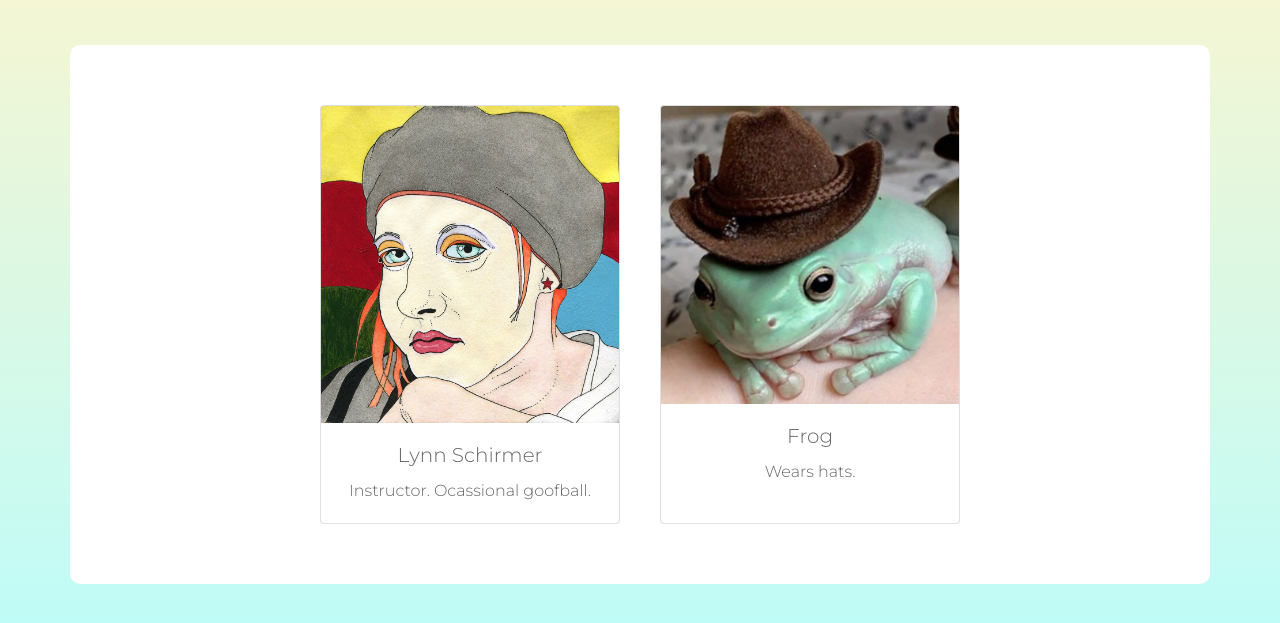
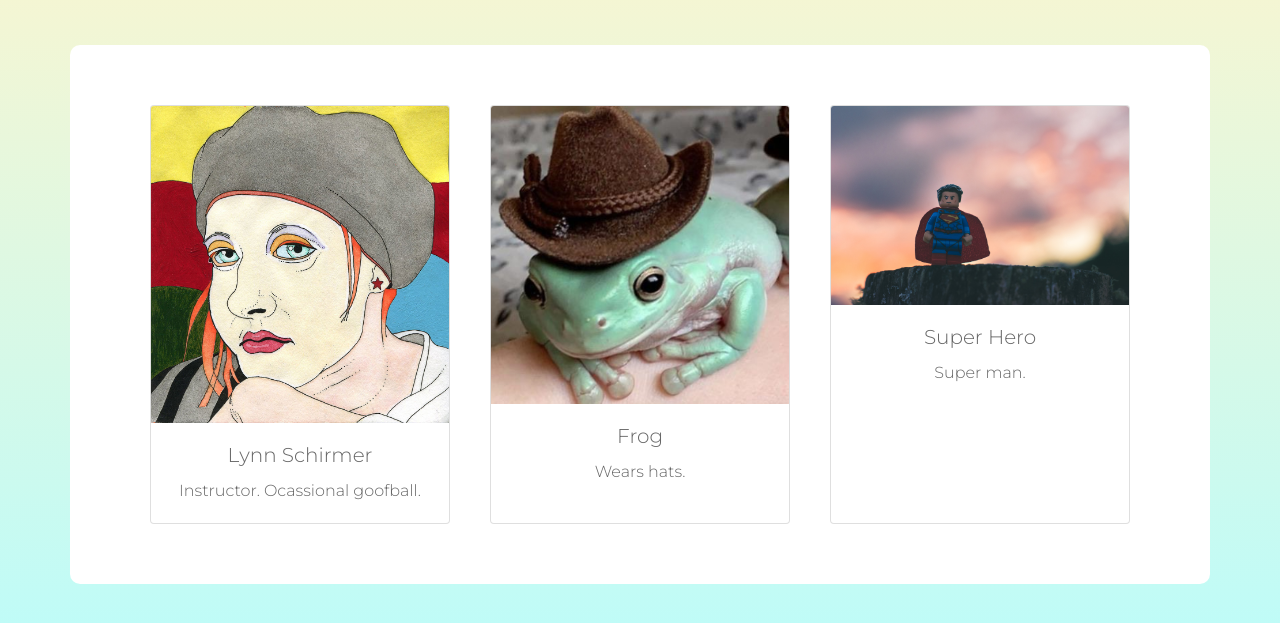
Before and after one commit to LLikely/CFA-4-11-Git-branching, a plain HTML site: page index.html in a window 1280 px wide. Shown: the part 91-714 px from the top of the page. Drawn offline with nearby package versions, Linux system fonts and the light colour scheme.

Commit message:
add superman card

```diff
--- a/index.html
+++ b/index.html
@@ -53,7 +53,13 @@
         Wait until I've merged all branches on the remote repo
         In the terminal run the pull command
         Make sure your version has the other students' changes-->
-
+        <div class="card">
+            <img class="card-img-top" src="images/ChakerBaloc-SuperHero-Card.jpg" alt="Frog in hat">
+            <div class="card-body">
+                <h5 class="card-title">Super Hero</h5>
+                <p class="card-text">Super man.</p>
+            </div>
+        </div>
 
 
     </main>
```
Also changed, not shown: images/Chaker's card-two.jpg (added), images/ChakerBaloc-SuperHero-Card.jpg (added).
